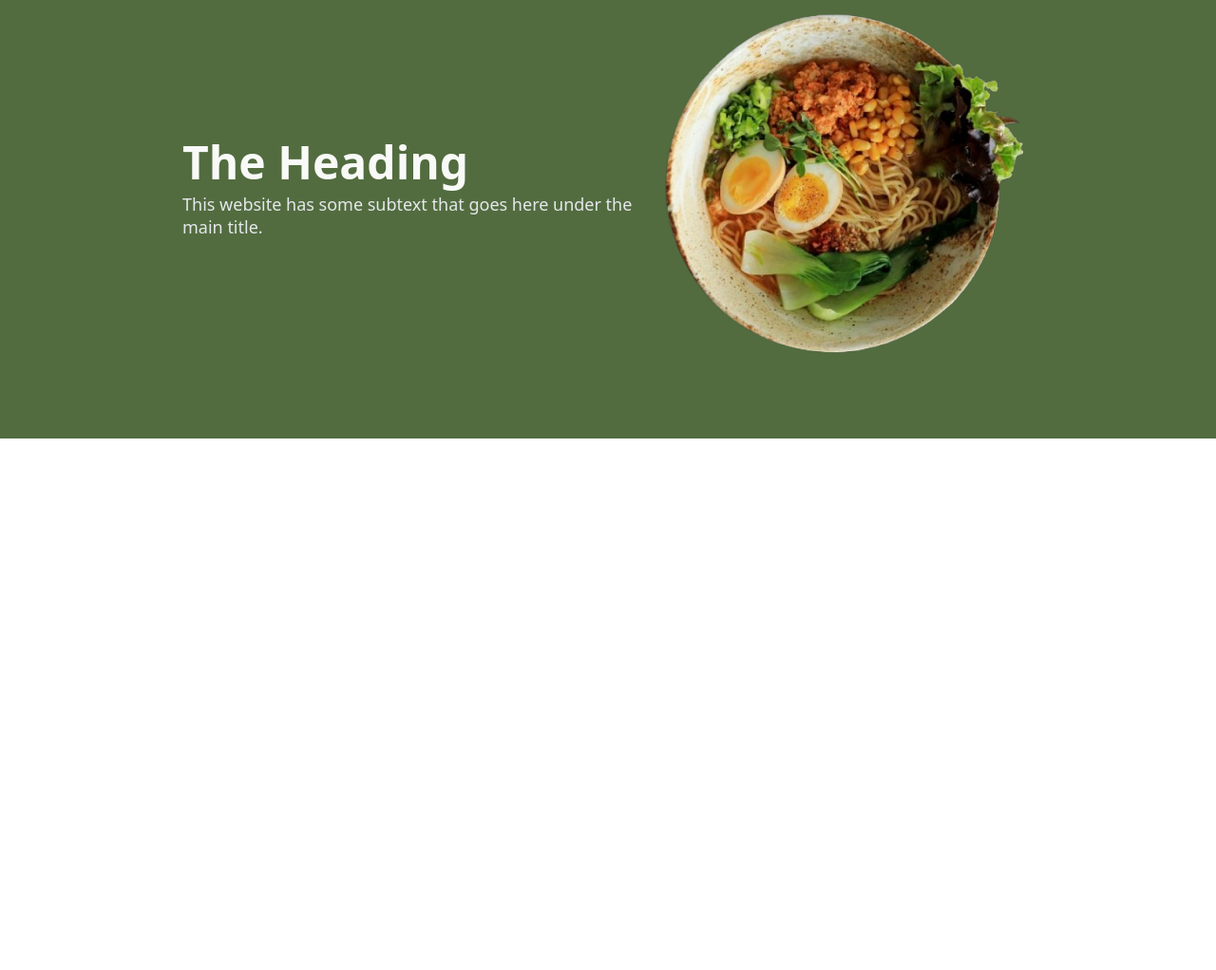
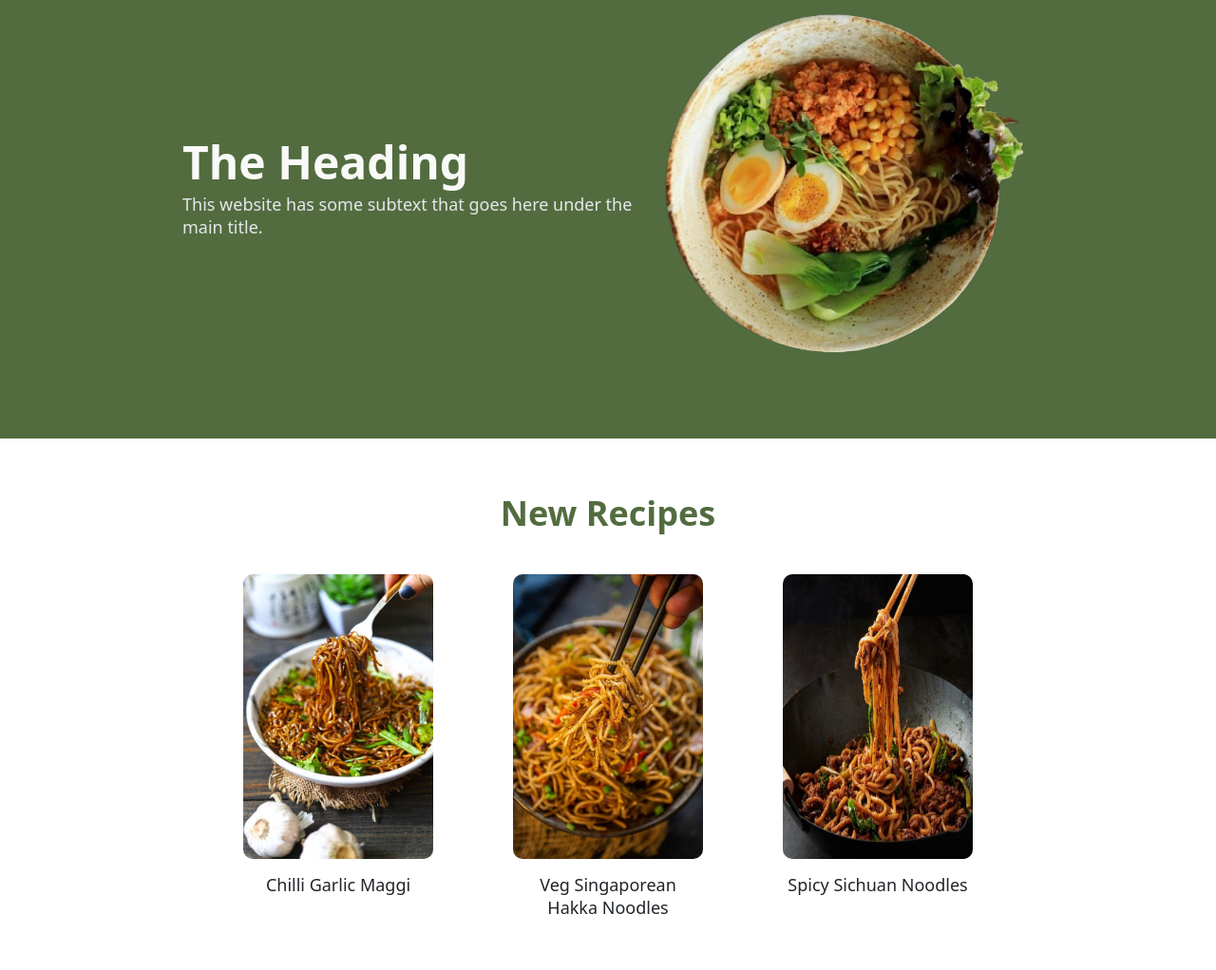
Before and after one commit to Hafsa10101/Recipe-Blog, a plain HTML site: page index.html in a window 1280 px wide. Shown: the part 178-1200 px from the top of the page at 95% size. Before the commit the page ends 800 px from the top, so only its background shows below. Drawn offline with Linux system fonts and the light colour scheme.

Commit message:
Edit index.html and style.css
Added the recipe section and styled it.

```diff
--- a/css/style.css
+++ b/css/style.css
@@ -75,6 +75,52 @@ a{
     font-size: 18px;
     color: #E5E7EB;
 }
+
+/* Recipe section */
+.recipe-container{
+    min-height: 70vh;
+    display: flex;
+    justify-content: center;
+    align-items: center;
+}
+
+.recipe{
+    /* border: 1px solid gray; */
+    width: 60%;
+}
+
+.recipe-heading{
+    color: #526c3f;
+    font-size: 36px;
+    font-weight: 900;
+    text-align: center;
+    margin-bottom: 40px;
+}
+
+.card-container{
+    /* border: 1px solid gray; */
+    display: flex;
+    justify-content: space-between;
+    flex-wrap: wrap;
+}
+
+.card{
+    /* border: 1px solid gray; */
+    max-width: 200px;
+    display: flex;
+    flex-direction: column;
+    gap: 10px;
+}
+
+.card-img img{
+    border-radius: 10px;
+}
+
+.card-subtext{
+    font-size: 18px;
+    color: #212529;
+    text-align: center;
+}
 /* *{
     text-align: center;
     background-color: rgb(255, 228, 196);
--- a/index.html
+++ b/index.html
@@ -6,6 +6,7 @@
         <link rel="stylesheet" href="./css/style.css">
     </head>
     <body>
+        <!-- Header -->
         <div class="hero-container">
             <div class="nav">
                 <div class="logo-container">
@@ -27,6 +28,27 @@
                 </div>
             </div>
         </div>
+
+        <!-- Recipe -->
+        <div class="recipe-container">
+            <div class="recipe">
+                <div class="recipe-heading">New Recipes</div>
+                <div class="card-container">
+                    <div class="card">
+                        <div class="card-img"><img src="./img/chilli-garlic.jpeg" alt="" width="200px" height="300px"></div>
+                        <div class="card-subtext">Chilli Garlic Maggi</div>
+                    </div>
+                    <div class="card">
+                        <div class="card-img"><img src="./img/singaporean-hakka.jpeg" alt="" width="200px" height="300px"></div>
+                        <div class="card-subtext">Veg Singaporean Hakka Noodles</div>
+                    </div>
+                    <div class="card">
+                        <div class="card-img"><img src="./img/sichuan.jpeg" alt="" width="200px" height="300px"></div>
+                        <div class="card-subtext">Spicy Sichuan Noodles</div>
+                    </div>
+                </div>
+            </div>
+        </div>
         <!-- <h1>Noodle Bar</h1>
         <p>Your Ultimate Noodle Recipe Haven!<p>
         <img src="./img/noodle-bar.jpg" alt="animated image of a delicious looking bowl of ramen" width="600px" height="auto">
```
